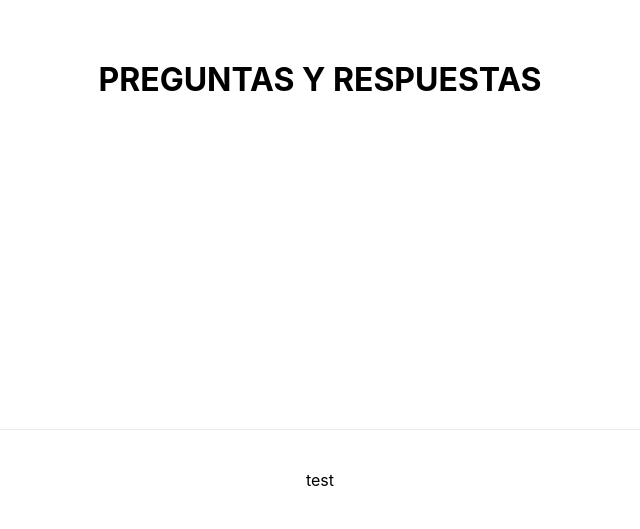
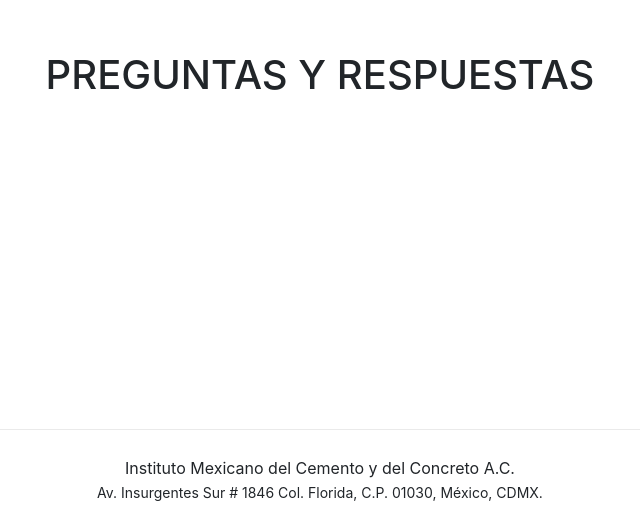
Before and after one commit to axelobscura/next-firebase, a Next.js app: page / in a window 1280 px wide. Shown: the part 271-800 px from the top of the page, without its empty margins (320-960 px from the left). Built offline with nearby package versions, Linux system fonts and the light colour scheme.

Commit message:
agregando bootstrap

```diff
--- a/components/Contenedor.js
+++ b/components/Contenedor.js
@@ -5,7 +5,7 @@ function Contenedor({children}){
   return(
     <div className={styles.container}>
       <Head>
-        <title>FIREBASE APP TEST</title>
+        <title>INSTITUTO MEXICANO DEL CEMENTO Y DEL CONCRETO</title>
         <link rel="icon" href="/favicon.ico" />
       </Head>
 
@@ -14,7 +14,8 @@ function Contenedor({children}){
       </main>
 
       <footer className={styles.footer}>
-        test
+        <p>Instituto Mexicano del Cemento y del Concreto A.C.</p>
+        <p><small>Av. Insurgentes Sur # 1846 Col. Florida, C.P. 01030, México, CDMX.</small></p>
       </footer>
     </div>
   )
--- a/package.json
+++ b/package.json
@@ -9,11 +9,13 @@
   },
   "dependencies": {
     "axios": "^0.21.1",
+    "bootstrap": "^4.6.0",
     "dashify": "^2.0.0",
     "firebase": "7.17.0",
     "firebase-admin": "9.0.0",
     "next": "10.0.9",
     "react": "17.0.2",
+    "react-bootstrap": "^1.5.2",
     "react-dom": "17.0.2"
   }
 }
--- a/pages/_app.js
+++ b/pages/_app.js
@@ -1,3 +1,4 @@
+import 'bootstrap/dist/css/bootstrap.min.css';
 import '../styles/globals.css'
 
 function MyApp({ Component, pageProps }) {
--- a/pages/index.js
+++ b/pages/index.js
@@ -3,7 +3,7 @@ import Contenedor from '../components/Contenedor';
 export default function Home() {
   return (
     <Contenedor>
-      <main>
+      <main className="entrada">
         <h1 className="title">PREGUNTAS Y RESPUESTAS</h1>
       </main>
     </Contenedor>
--- a/styles/Home.module.css
+++ b/styles/Home.module.css
@@ -23,6 +23,7 @@
   display: flex;
   justify-content: center;
   align-items: center;
+  flex-direction: column;
 }
 
 .footer img {
@@ -33,6 +34,11 @@
   display: flex;
   justify-content: center;
   align-items: center;
+}
+
+.footer p {
+  margin: 0;
+  padding: 0;
 }
 
 .title a {
```
Also changed, not shown: 1 other file (tests, documents, lock files or other folders).
